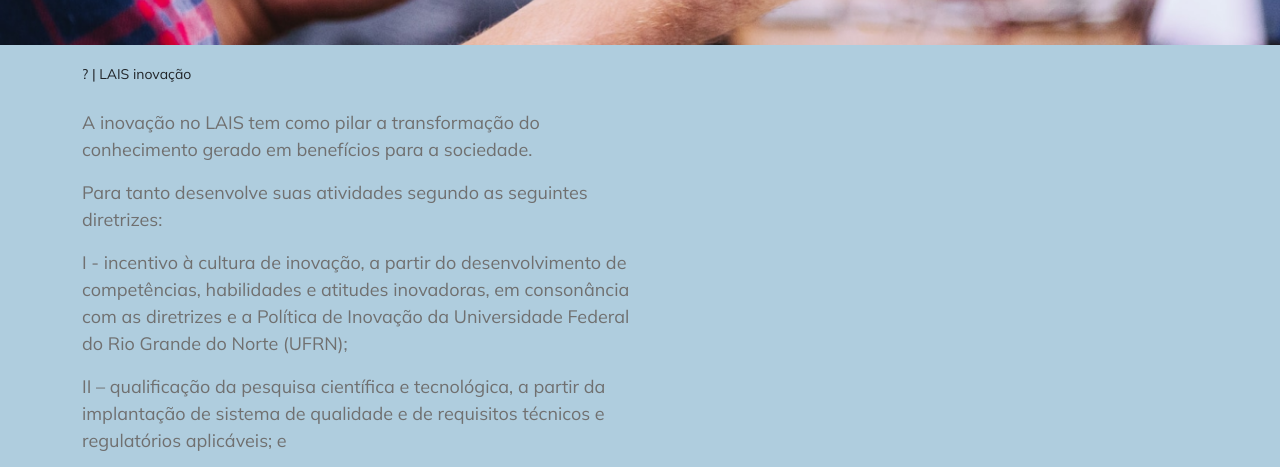
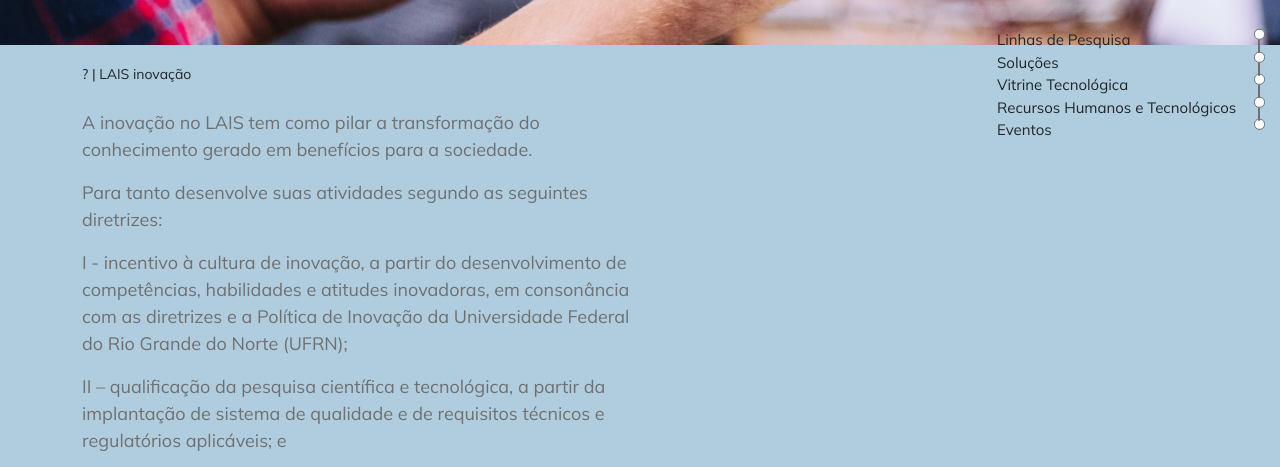
Before and after one commit to OliAtaide/site-nits, a plain HTML site: page index.html in a window 1280 px wide. Shown: the part 315-782 px from the top of the page. Drawn offline with nearby package versions, Linux system fonts and the light colour scheme.

Commit message:
parte visual do slider

```diff
--- a/index.html
+++ b/index.html
@@ -15,6 +15,29 @@
 </head>
 
 <body>
+    <ul class="slider position-fixed">
+        <li class="d-flex">
+            <span class="me-auto">Linhas de Pesquisa</span>
+            <div class="circle"></div>
+        </li>
+        <li class="d-flex">
+            <span class="me-auto">Soluções</span>
+            <div class="circle"></div>
+        </li>
+        <li class="d-flex">
+            <span class="me-auto">Vitrine Tecnológica</span>
+            <div class="circle"></div>
+        </li>
+        <li class="d-flex">
+            <span class="me-auto">Recursos Humanos e Tecnológicos</span>
+            <div class="circle"></div>
+        </li>
+        <li class="d-flex">
+            <span class="me-auto">Eventos</span>
+            <div class="circle"></div>
+        </li>
+    </ul>
+
     <div class="header">
         <div class="container h-100 d-flex align-items-end">
             <h1 class="mb-5 text-white">LAIS inovação</h1>
--- a/style.css
+++ b/style.css
@@ -24,16 +24,17 @@ h4 {
     font-weight: 900;
 }
 
-.container-body{
+.container-body {
     width: 50%;
 }
 
 .intro,
-.solucoes, .rh-tech {
+.solucoes,
+.rh-tech {
     background: #AFCDDE;
 }
 
-.solucoes{
+.solucoes {
     background-image: url('imgs/notes.png');
     background-position: right;
     background-repeat: no-repeat;
@@ -65,8 +66,39 @@ h4 {
     min-width: 360px;
 }
 
-.rh-tech .card{
+.rh-tech .card {
     border: 2px solid #065C8D;
     border-radius: 3px;
     background: none;
 }
+
+.slider {
+    list-style-type: none;
+    font-size: 15px;
+    width: 300px;
+}
+
+.slider{
+    right: 0;
+    top: 50%;
+    transform: translateY(-50%);
+    z-index: 10;
+    margin-right: 1em;
+}
+
+.slider .circle {
+    width: 11px;
+    height: 11px;
+    border: 1px solid #707070;
+    border-radius: 5px;
+    background-color: white;
+}
+
+.slider li:not(:last-child) .circle:after {
+    content: '';
+    border: 1px solid #707070;
+    height: 13px;
+    margin-left: 3px;
+    margin-top: 10px;
+    position: absolute;
+}
```
